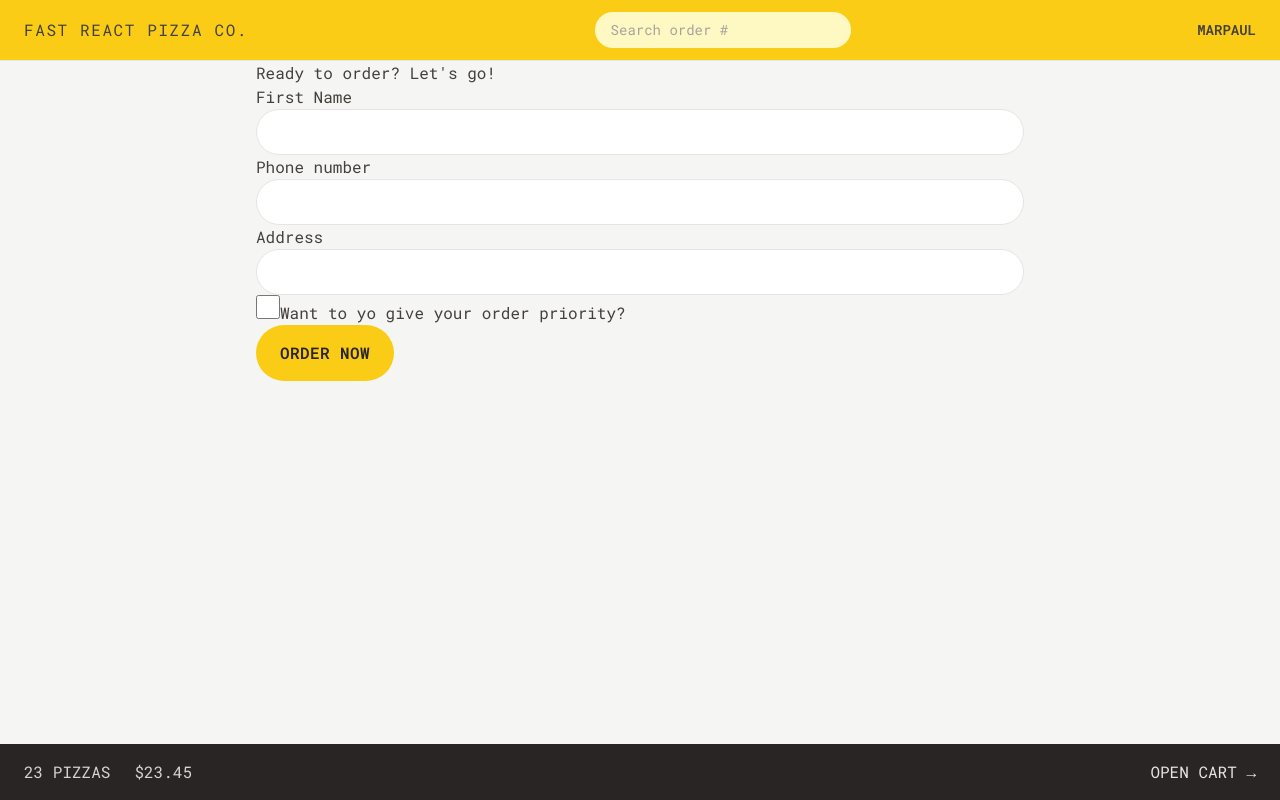
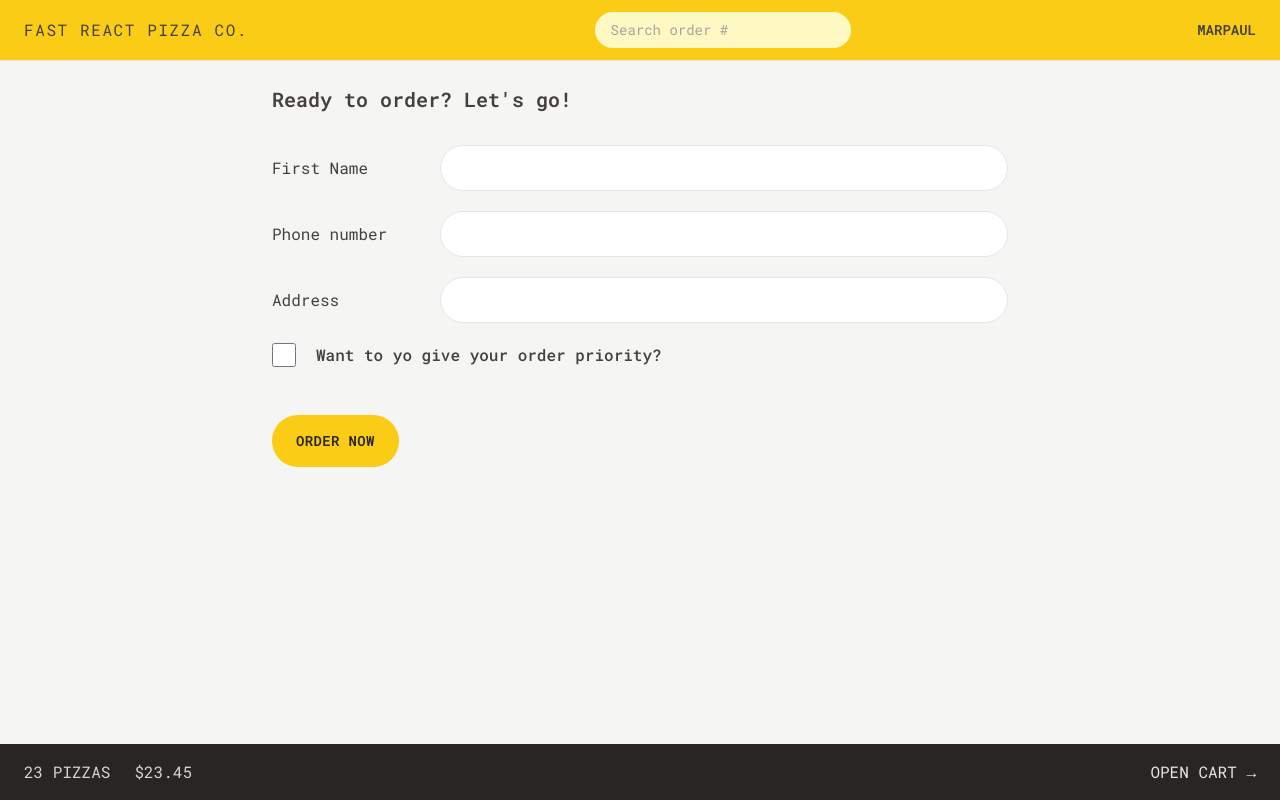
Before and after one commit to marpaul14/Fast-React-Pizza, a React (Vite) app: page /order/new in a window 1280 px wide. Built offline with nearby package versions, Linux system fonts and the light colour scheme.

Commit message:
styling order form

```diff
--- a/src/features/order/CreateOrder.jsx
+++ b/src/features/order/CreateOrder.jsx
@@ -41,31 +41,40 @@ function CreateOrder() {
   const cart = fakeCart;
 
   return (
-    <div>
-      <h2>Ready to order? Let's go!</h2>
+    <div className="px-4 py-6">
+      <h2 className="mb-8 text-xl font-semibold">Ready to order? Let's go!</h2>
 
       <Form method="POST">
-        <div>
-          <label>First Name</label>
-          <input className="input" type="text" name="customer" required />
+        <div className="mb-5 flex flex-col gap-2 sm:flex-row sm:items-center">
+          <label className="sm:basis-40">First Name</label>
+          <input className="input grow" type="text" name="customer" required />
         </div>
 
-        <div>
-          <label>Phone number</label>
-          <div>
-            <input className="input" type="tel" name="phone" required />
-          </div>
-          {formErrors?.phone && <p>{formErrors.phone}</p>}
-        </div>
-
-        <div>
-          <label>Address</label>
-          <div>
-            <input className="input" type="text" name="address" required />
+        <div className="mb-5 flex flex-col gap-2 sm:flex-row sm:items-center">
+          <label className="sm:basis-40">Phone number</label>
+          <div className="grow">
+            <input className="input w-full" type="tel" name="phone" required />
+            {formErrors?.phone && (
+              <p className="mt-2 rounded-md bg-red-100 p-2 text-xs text-red-700">
+                {formErrors.phone}
+              </p>
+            )}
           </div>
         </div>
 
-        <div>
+        <div className="mb-5 flex flex-col gap-2 sm:flex-row sm:items-center">
+          <label className="sm:basis-40">Address</label>
+          <div className="grow">
+            <input
+              className="input w-full"
+              type="text"
+              name="address"
+              required
+            />
+          </div>
+        </div>
+
+        <div className="mb-12 flex items-center gap-5">
           <input
             className="h-6 w-6 accent-yellow-400 focus:outline-none
             focus:ring
@@ -77,7 +86,9 @@ function CreateOrder() {
             // value={withPriority}
             // onChange={(e) => setWithPriority(e.target.checked)}
           />
-          <label htmlFor="priority">Want to yo give your order priority?</label>
+          <label htmlFor="priority" className="font-medium">
+            Want to yo give your order priority?
+          </label>
         </div>
 
         <div>
--- a/src/index.css
+++ b/src/index.css
@@ -4,7 +4,7 @@
 
 @layer components {
   .input {
-    @apply w-full rounded-full border border-stone-200 px-4
+    @apply rounded-full border border-stone-200 px-4
     py-2 text-sm transition-all duration-300
     placeholder:text-stone-400 focus:outline-none focus:ring
     focus:ring-yellow-400 md:px-6 md:py-3;
--- a/src/ui/Button.jsx
+++ b/src/ui/Button.jsx
@@ -2,13 +2,13 @@ import { Link } from "react-router-dom";
 
 function Button({ children, disabled, to, type }) {
   const base =
-    "inline-block rounded-full bg-yellow-400 font-semibold uppercase tracking-wide text-stone-800 transition-colors duration-300 hover:bg-yellow-300 focus:bg-yellow-300 focus:outline-none focus:ring focus:ring-yellow-300 focus:ring-offset-2 disabled:cursor-not-allowed";
+    "inline-block text-sm rounded-full bg-yellow-400 font-semibold uppercase tracking-wide text-stone-800 transition-colors duration-300 hover:bg-yellow-300 focus:bg-yellow-300 focus:outline-none focus:ring focus:ring-yellow-300 focus:ring-offset-2 disabled:cursor-not-allowed";
 
   const styles = {
     primary: base + " px-4 py-3 md:py-4 md:px-6",
     small: base + " px-4 py-2 md:py-2.5 md:px-5 text-xs",
     secondary:
-      "inline-block rounded-full border-2 border-stone-300 font-semibold uppercase tracking-wide text-stone-400 transition-colors duration-300 hover:bg-stone-300 hover:text-stone-800 focus:bg-stone-300 focus:text-stone-800 focus:outline-none focus:ring focus:ring-stone-200 focus:ring-offset-2 disabled:cursor-not-allowed px-4 py-2.5 md:py-3.5 md:px-6",
+      "inline-block text-sm rounded-full border-2 border-stone-300 font-semibold uppercase tracking-wide text-stone-400 transition-colors duration-300 hover:bg-stone-300 hover:text-stone-800 focus:bg-stone-300 focus:text-stone-800 focus:outline-none focus:ring focus:ring-stone-200 focus:ring-offset-2 disabled:cursor-not-allowed px-4 py-2.5 md:py-3.5 md:px-6",
   };
 
   if (to)
```
Also changed, not shown: index.html (+6 -2 lines).
